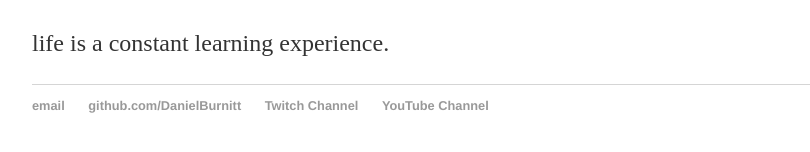
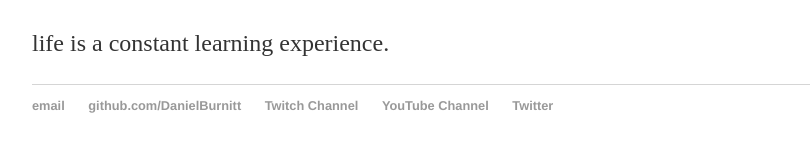
Before and after one commit to DanielBurnitt/DanielBurnitt.github.io, a Jekyll site: the page built from index.html, in a window 1280 px wide. Shown: the part 401-553 px from the top of the page, without its empty margins (160-970 px from the left). Built offline with Jekyll 4.4.1, drawn with Linux system fonts in a browser that asks for light colours.

Commit message:
Update default.html

```diff
--- a/_layouts/default.html
+++ b/_layouts/default.html
@@ -25,6 +25,7 @@
 				<li><a href="https://github.com/DanielBurnitt">github.com/DanielBurnitt</a></li>
 				<li><a href="https://twitch.tv/brok3n1mage">Twitch Channel</a></li>
 				<li><a href="https://youtube.com/BROK3N1MAGE">YouTube Channel</a></li>
+				<li><a href="https://twitter.com/brok3n1mage">Twitter</a></li>
 			</ul>
 			</footer>
 		</body>
```
